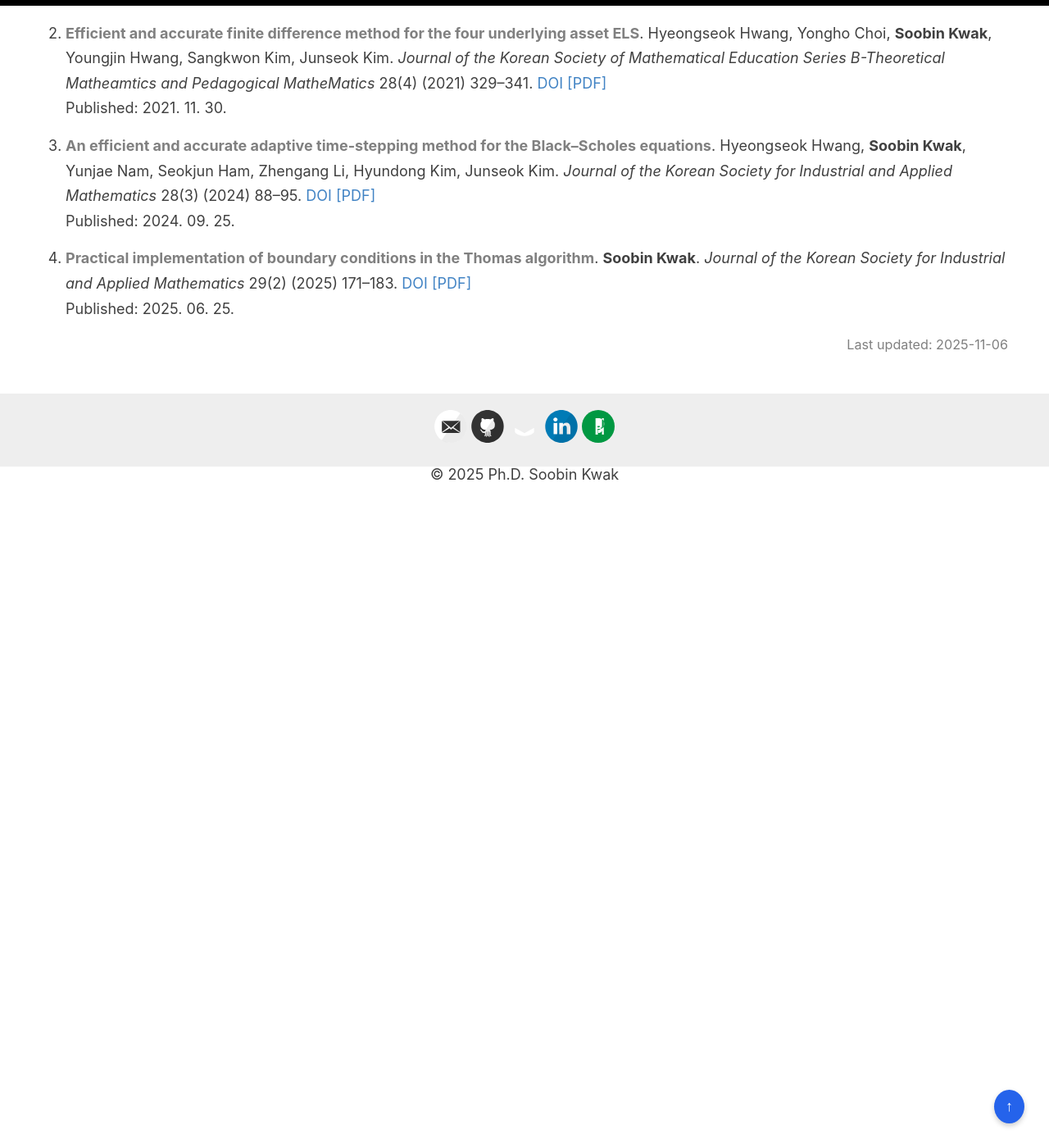
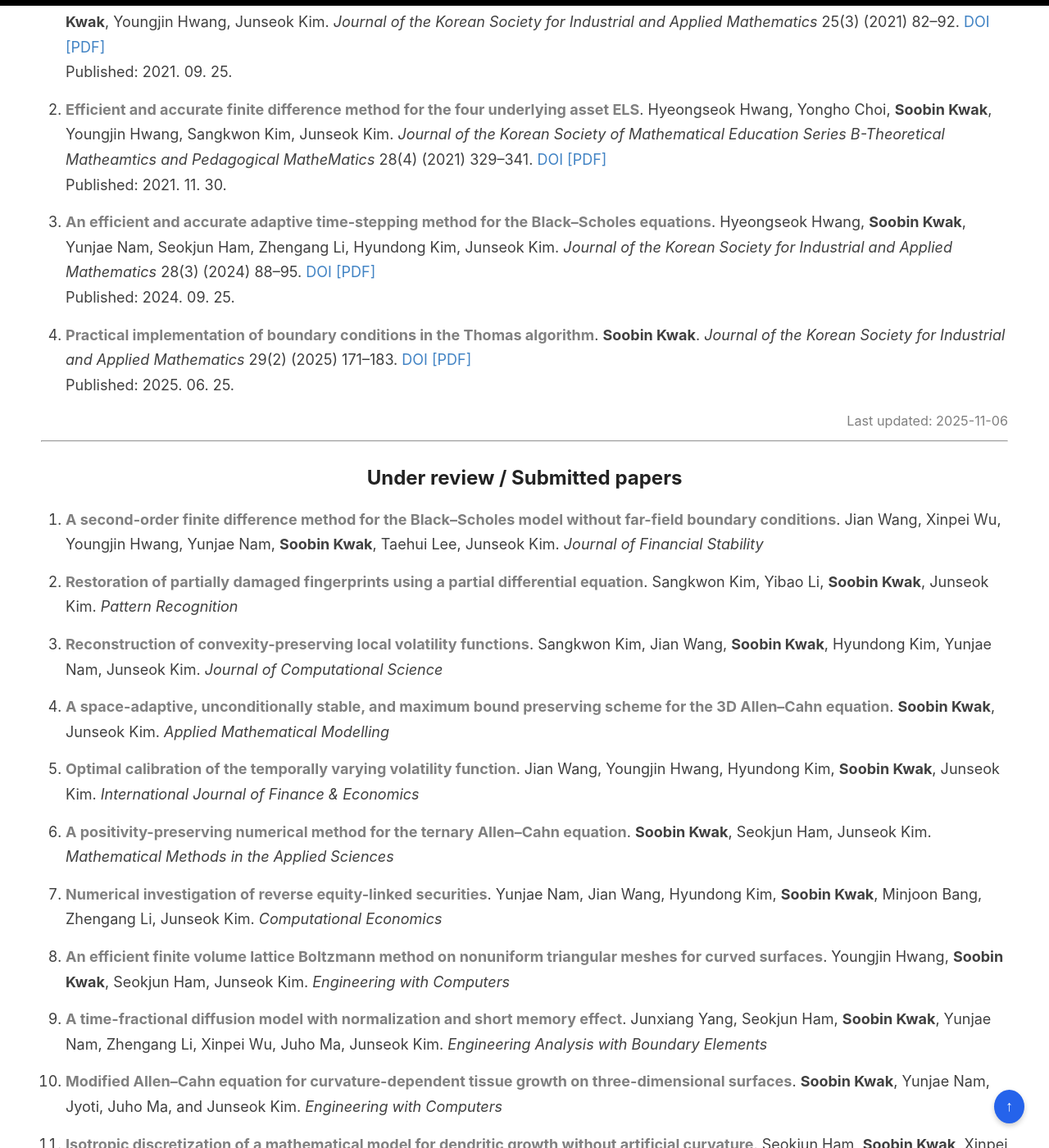
Before and after one commit to skwak/skwak.github.io, a Jekyll site: the page built from _pages/Publications.md, in a window 1280 px wide and 1400 px high, scrolled down 9458 px. Shown: the whole window at 82% size. Built offline with Jekyll 4.4.1, drawn with Linux system fonts in a browser that asks for light colours; before the commit the page ends 10088 px from its top, so only the background shows below that; some of the changed text lies outside the part shown.

Commit message:
Update Publications.md

```diff
--- a/_pages/Publications.md
+++ b/_pages/Publications.md
@@ -17,7 +17,7 @@
 Various numerical schemes and analysis for the conservative Allen–Cahn equation. (2024). <a href="../papers/000000289434_20250801133251.pdf">[PDF]</a>
 </div>
 
-## Publications
+## Accepted / Published papers
 
 1. <span style="color:#808080; font-weight: bold;">Periodic travelling wave solutions for a reaction-diffusion system on landscape fitted domains</span>. Sangkwon Kim, Jintae Park, Chaeyoung Lee, Darae Jeong, Yongho Choi, **Soobin Kwak**, Junseok Kim. *Chaos, Solitons and Fractals* 139 (2020) 110300. [DOI](https://doi.org/10.1016/j.chaos.2020.110300) [[PDF]](../papers/1-s2.0-S0960077920306962-main.pdf)
 Published: 2020. 10.
@@ -254,6 +254,10 @@
 1. <span style="color:#808080; font-weight: bold;">Stability analysis for maximum principle preserving explicit isotropic schemes of the Allen–Cahn equation</span>. Jyoti, Seokjun Ham, **Soobin Kwak**, Youngjin Hwang, Seungyoon Kang, Junseok Kim. *Journal of Computational Mathematics* [DOI](https://doi.org) [[PDF]](../papers/)
 Published: Early Access
 
+1. <span style="color:#808080; font-weight: bold;">A positivity-preserving numerical method for the ternary  Allen–Cahn equation</span>. **Soobin Kwak**, Seokjun Ham, Junseok Kim. *Mathematical Methods in the Applied Sciences*
+
+---
+
 ### ESCI
 
 1. <span style="color:#808080; font-weight: bold;">Fast pricing of four asset equity-linked securities using Brownian bridge</span>. Changwoo Yoo, Yongho Choi, Sangkwon Kim, **Soobin Kwak**, Youngjin Hwang, Junseok Kim. *Journal of the Korean Society for Industrial and Applied Mathematics* 25(3) (2021) 82–92. [DOI](https://doi.org/10.12941/jksiam.2021.25.082) [[PDF]](../papers/jksiam.2021.25.082.pdf)
@@ -271,3 +275,37 @@
 <div style="text-align: right; font-size: 0.9em; color: gray;">
 Last updated: {{ site.time | date: "%Y-%m-%d" }}
 </div>
+
+---
+
+## Under review / Submitted papers
+
+1. <span style="color:#808080; font-weight: bold;">A second-order finite difference method for the Black–Scholes model without far-field boundary conditions</span>. Jian Wang, Xinpei Wu, Youngjin Hwang, Yunjae Nam, **Soobin Kwak**, Taehui Lee, Junseok Kim. *Journal of Financial Stability*
+
+1. <span style="color:#808080; font-weight: bold;">Restoration of partially damaged fingerprints using a partial differential equation</span>. Sangkwon Kim, Yibao Li, **Soobin Kwak**, Junseok Kim. *Pattern Recognition*
+
+1. <span style="color:#808080; font-weight: bold;">Reconstruction of convexity-preserving local volatility functions</span>. Sangkwon Kim, Jian Wang, **Soobin Kwak**, Hyundong Kim, Yunjae Nam, Junseok Kim. *Journal of Computational Science*
+
+1. <span style="color:#808080; font-weight: bold;">A space-adaptive, unconditionally stable, and maximum bound preserving scheme for the 3D Allen–Cahn equation</span>. **Soobin Kwak**, Junseok Kim. *Applied Mathematical Modelling*
+
+1. <span style="color:#808080; font-weight: bold;">Optimal calibration of the temporally varying volatility function</span>. Jian Wang, Youngjin Hwang, Hyundong Kim, **Soobin Kwak**, Junseok Kim. *International Journal of Finance & Economics*
+
+1. <span style="color:#808080; font-weight: bold;">A positivity-preserving numerical method for the ternary  Allen–Cahn equation</span>. **Soobin Kwak**, Seokjun Ham, Junseok Kim. *Mathematical Methods in the Applied Sciences*
+
+1. <span style="color:#808080; font-weight: bold;">Numerical investigation of reverse equity-linked securities</span>. Yunjae Nam, Jian Wang, Hyundong Kim, **Soobin Kwak**, Minjoon Bang, Zhengang Li, Junseok Kim. *Computational Economics*
+
+1. <span style="color:#808080; font-weight: bold;">An efficient finite volume lattice Boltzmann method on nonuniform triangular meshes for curved surfaces</span>. Youngjin Hwang, **Soobin Kwak**, Seokjun Ham, Junseok Kim. *Engineering with Computers*
+
+1. <span style="color:#808080; font-weight: bold;">A time-fractional diffusion model with normalization and short memory effect</span>. Junxiang Yang, Seokjun Ham, **Soobin Kwak**, Yunjae Nam, Zhengang Li, Xinpei Wu, Juho Ma, Junseok Kim. *Engineering Analysis with Boundary Elements*
+
+1. <span style="color:#808080; font-weight: bold;">Modified Allen–Cahn equation for curvature-dependent tissue growth on three-dimensional surfaces</span>. **Soobin Kwak**, Yunjae Nam, Jyoti, Juho Ma, and Junseok Kim. *Engineering with Computers*
+
+1. <span style="color:#808080; font-weight: bold;"> Isotropic discretization of a mathematical model for dendritic growth without artificial curvature</span>. Seokjun Ham, **Soobin Kwak**, Xinpei Wu, Junseok Kim. *The European Physical Journal E*
+
+1. <span style="color:#808080; font-weight: bold;">Traveling wave solutions for a normalized time-fractional predator-prey model</span>. Seokjun Ham, **Soobin Kwak**, Ana Yun, Jyoti, Yunjae Nam, Junseok Kim. *Journal of Computational Mathematics*
+
+1. <span style="color:#808080; font-weight: bold;">Numerical analysis of the  Allen–Cahn equation on non-uniform cell sizes</span>. Binhu Xia, Kun Wang, Yunjae Nam, Zhengang Li, Xinpei Wu, **Soobin Kwak**, Juho Ma, Junseok Kim. *Computational and Applied Mathematics*
+
+1. <span style="color:#808080; font-weight: bold;">Practical volume merging method for triply periodic minimal structures</span>. Seungyoon Kang, Yibao Li, **Soobin Kwak**, Yongho Choi, Junseok Kim. *International Journal for Numerical Methods in Biomedical Engineering*
+
+1. <span style="color:#808080; font-weight: bold;">A multigrid solver for the  Allen–Cahn equation on a virtual cubic surface</span>. Junxiang Yang, **Soobin Kwak**, Seokjun Ham, Youngjin Hwang, Hyundong Kim, Junseok Kim. *Journal of Scientific Computing*
```
